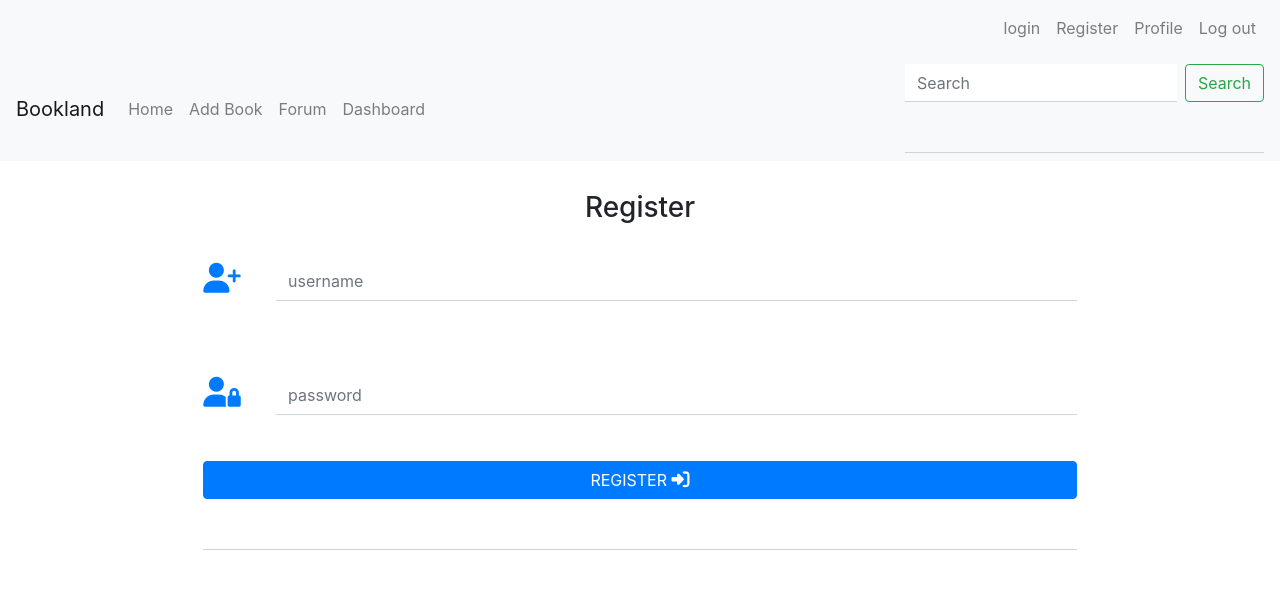
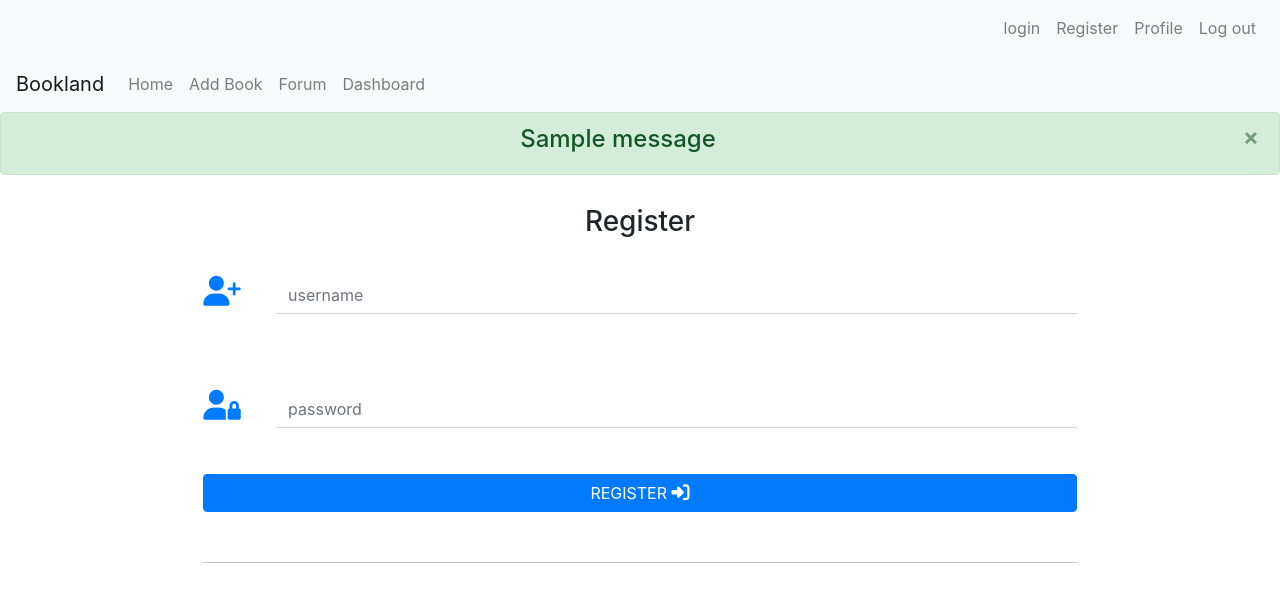
Before and after one commit to Baal89/Bookland, a Flask app: page /register in a window 1280 px wide. Shown: the top 602 px of the page. Run offline with Flask 2, Linux system fonts and the light colour scheme; one stand-in notice (Sample message) is shown; some libraries are stand-ins or nearby versions.

Commit message:
add register functionality

```diff
--- a/app.py
+++ b/app.py
@@ -12,6 +12,7 @@ app = Flask(__name__)
 
 app.config['MONGO_DBNAME'] = 'Bookland'
 app.config['MONGO_URI'] = os.environ.get('MONGO_URI')
+app.config['SECRET_KEY'] = os.environ.get('SECRET_KEY')
 
 mongo = PyMongo(app)
 
@@ -25,6 +26,22 @@ def index():
 
 @app.route('/register', methods=["GET", "POST"])
 def register():
+    if request.method == "POST":
+        existing_user = mongo.db.users.find_one(
+            {'username': request.form.get('username').lower()})
+
+        if existing_user:
+            flash('Username already exists')
+            return redirect(url_for('register'))
+
+        register = {
+            "username": request.form.get("username").lower(),
+            "password": generate_password_hash(request.form.get("password")),
+            }
+        mongo.db.users.insert_one(register)
+        session["user"] = request.form.get("username").lower()
+        flash("Registration Succesfull!")
+        return redirect(url_for('index'))
     return render_template('register.html')
 
 
--- a/static/css/style.css
+++ b/static/css/style.css
@@ -1,3 +1,4 @@
+/*---------------------------------------------------base.html*/
 
 /*-----------------------------------------------register.html*/
 
@@ -32,6 +33,6 @@
 }
 
 form {
-    border-bottom: 1px solid #ced4da;
+    border-bottom: 1px solid #c9c3c3;
     padding-bottom: 50px;
 }
--- a/templates/base.html
+++ b/templates/base.html
@@ -58,13 +58,30 @@
                         <a class="nav-link" href="#">Dashboard</a>
                     </li>
                 </ul>
-                <form class="form-inline my-2 my-lg-0">
-                    <input class="form-control mr-sm-2" type="search" placeholder="Search" aria-label="Search">
-                    <button class="btn btn-outline-success my-2 my-sm-0" type="submit">Search</button>
-                </form>
             </div>
         </nav>
     </header>
+
+    <section>
+        {% with messages = get_flashed_messages() %}
+            {% if messages %}
+
+                <div class="flashes alert alert-success alert-dismissible fade show text-center" role="alert">
+
+                {% for message in messages %}
+
+                        <h4>{{ message }}</h4>
+                        <button type="button" class="close" data-dismiss="alert" aria-label="Close">
+                            <span aria-hidden="true">&times;</span>
+                        </button>
+
+                {% endfor %}
+                    </div>
+
+            {% endif %}
+        {% endwith %}
+
+    </section>
 
     {% block content %}
 
--- a/templates/register.html
+++ b/templates/register.html
@@ -14,7 +14,8 @@
                                     <i class="fas fa-user-plus"></i>
                                 </div>
                                 <div class="col-11 px-0">
-                                    <input name="username" type="text" class="form-control" id="username" placeholder="username" required>
+                                    <input name="username" type="text" class="form-control" id="username"
+                                    pattern="^[a-zA-Z0-9]{5,15}$" placeholder="username" required>
                                 </div>
                             </div>
                         </div>
@@ -24,7 +25,8 @@
                                 <i class="fas fa-user-lock"></i>
                             </div>
                             <div class="col-11 px-0">
-                                <input name="password" type="text" class="form-control" id="password" placeholder="password" required>
+                                <input name="password" type="password" class="form-control" id="password"
+                                pattern="^[a-zA-Z0-9]{5,15}$" minlength="5" maxlength="15" placeholder="password" required>
                             </div>
                         </div>
                     </div>
```
